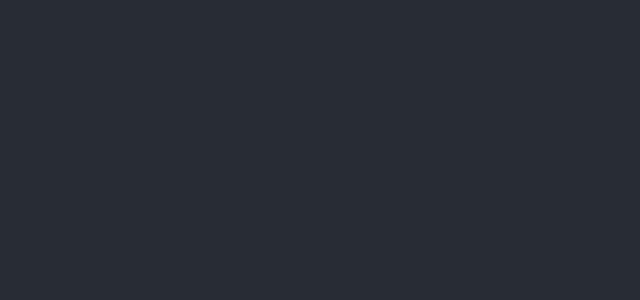
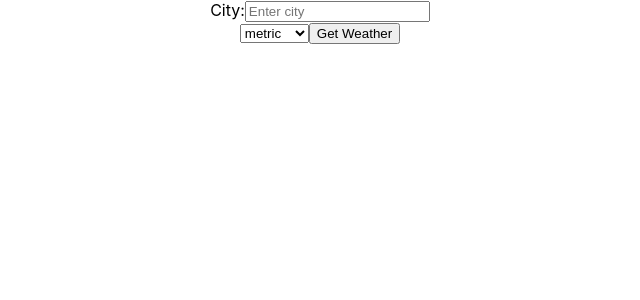
Before and after one commit to tomlowen/Typescript-weather-app, a React (Create React App) app: page / in a window 1280 px wide. Shown: the top 300 px of the page, without its empty margins (320-960 px from the left). Built offline with nearby package versions, Linux system fonts and the light colour scheme.

Commit message:
added a few components

```diff
--- a/src/components/App/App.tsx
+++ b/src/components/App/App.tsx
@@ -1,14 +1,16 @@
 import React from 'react';
 import './App.css';
+import CityForm from '../CityForm';
 
 function App() {
-  return (
-    <div className="App">
-      <header className="App-header">
-      </header>
-
-    </div>
-  );
+	function changeCity() {}
+	function unitChange() {}
+	function handleClick() {}
+	return (
+		<div className="App">
+			<CityForm changeCity={changeCity} unitChange={unitChange} handleClick={handleClick} />
+		</div>
+	);
 }
 
 export default App;
--- /dev/null
+++ b/src/components/CityForm/index.tsx
@@ -0,0 +1,19 @@
+import React from 'react';
+import UnitDropdown from '../UnitDropdown/';
+import InputBox from '../InputBox';
+import Button from '../CustomButton';
+
+type AppProps = {
+	changeCity: () => void;
+	unitChange: () => void;
+	handleClick: () => void;
+};
+export default function index({ changeCity, unitChange, handleClick }: AppProps) {
+	return (
+		<div>
+			<InputBox changeCity={changeCity} />
+			<UnitDropdown unitChange={unitChange} />
+			<Button label="Get Weather" handleClick={handleClick} />
+		</div>
+	);
+}
--- /dev/null
+++ b/src/components/CustomButton/index.tsx
@@ -0,0 +1,9 @@
+import React from 'react';
+
+type AppProps = {
+	label: string;
+	handleClick: () => void;
+};
+export default function Button({ label, handleClick }: AppProps) {
+	return <button onClick={handleClick}>{label}</button>;
+}
--- /dev/null
+++ b/src/components/InputBox/index.tsx
@@ -0,0 +1,10 @@
+import React from 'react';
+type AppProps = { changeCity: () => void };
+export default function InputBox({ changeCity }: AppProps) {
+	return (
+		<div>
+			<label>City:</label>
+			<input onChange={changeCity} type="text" placeholder="Enter city" />
+		</div>
+	);
+}
--- /dev/null
+++ b/src/components/UnitDropdown/index.tsx
@@ -0,0 +1,10 @@
+import React from 'react';
+type AppProps = { unitChange: () => void };
+export default function UnitDropdown({ unitChange }: AppProps) {
+	return (
+		<select onChange={unitChange}>
+			<option value="metric">metric</option>
+			<option value="imperial">imperial</option>
+		</select>
+	);
+}
```
